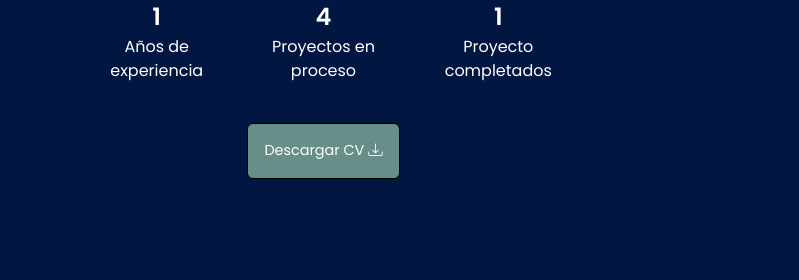
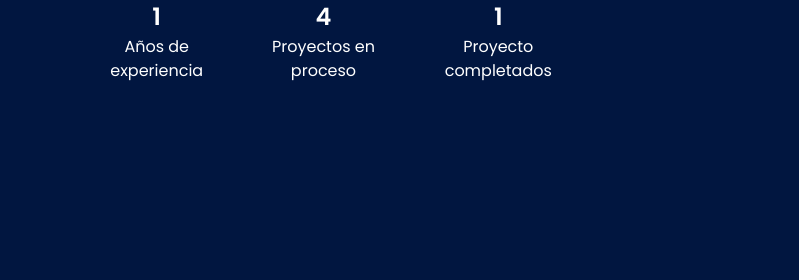
Before and after one commit to AgustinNUCH/AgustinNUCH.github.io, a plain HTML site: page index.html in a window 1280 px wide. Shown: the part 1360-1640 px from the top of the page, 481-1280 px from the left. Drawn offline with nearby package versions, Linux system fonts and the light colour scheme.

Commit message:
Se quita enlace a pdf

```diff
--- a/index.html
+++ b/index.html
@@ -919,25 +919,6 @@
                 </span>
               </div>
             </div>
-
-            <div class="d-flex justify-content-center">
-              <a
-                href="pdf/developerCV.pdf"
-                download
-                rel="noopener noreferrer"
-                target="_blank"
-              >
-                <button
-                  type="button"
-                  name="button"
-                  class="btn btn-primary p-3 me-3 SubTitulos"
-                  style="font-size: 0.9rem"
-                >
-                  Descargar CV
-                  <i class="bi bi-download" style="font-size: 0.9rem"></i>
-                </button>
-              </a>
-            </div>
           </div>
         </div>
       </div>
```
